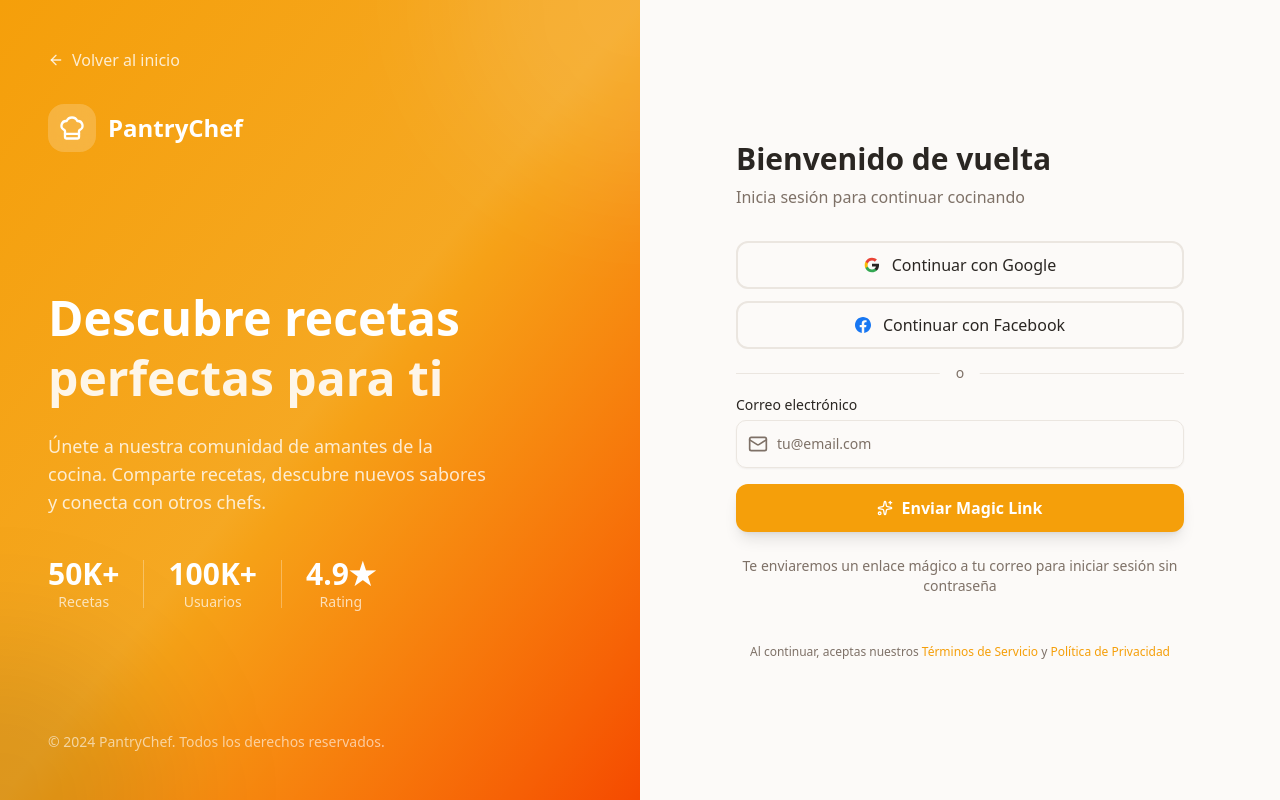
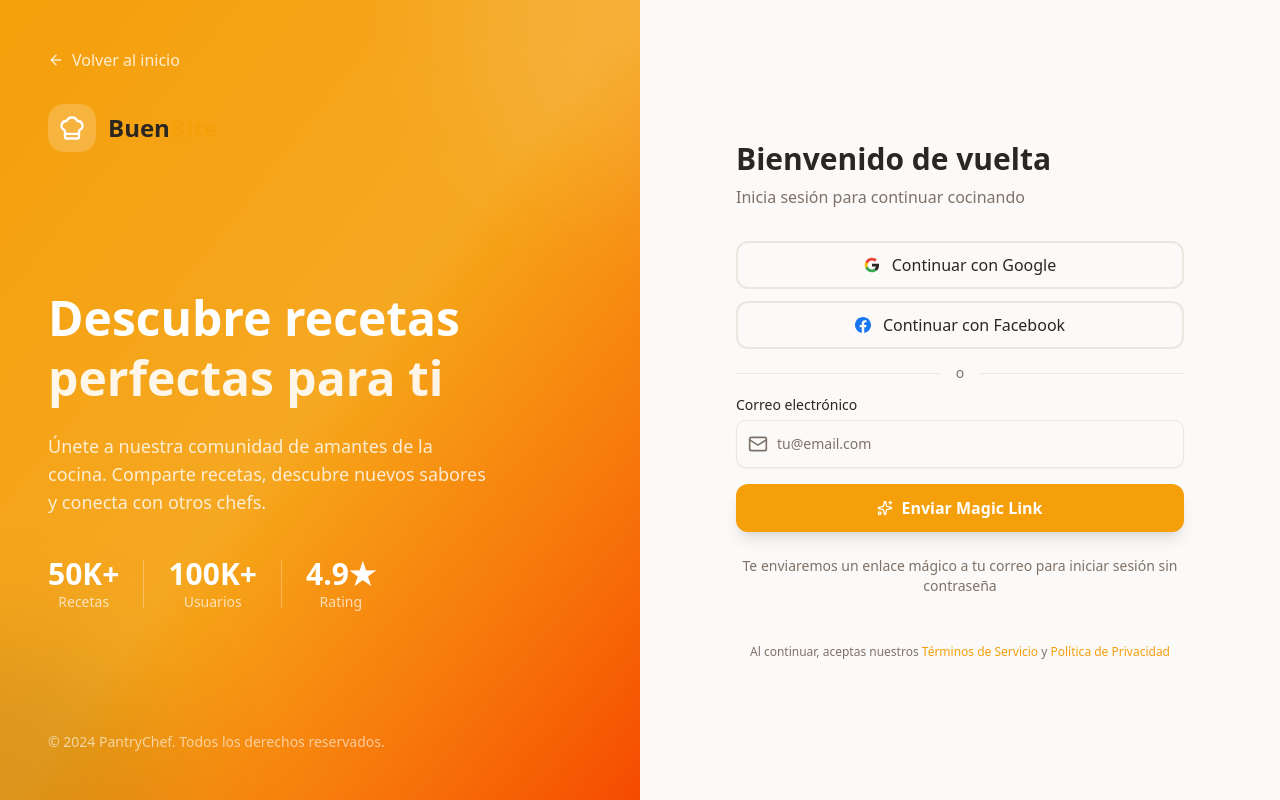
Before and after one commit to IsmaelP001/BuenBite, a Next.js app in the folder web/: page /auth/signin in a window 1280 px wide. Built offline with nearby package versions, Linux system fonts and the light colour scheme; no server answers.

Commit message:
ui corrected name on signin page, navbar and signin button link

```diff
--- a/web/app/auth/signin/page.tsx
+++ b/web/app/auth/signin/page.tsx
@@ -39,7 +39,9 @@ const Auth = () => {
             <div className="w-12 h-12 bg-white/20 backdrop-blur-sm rounded-2xl flex items-center justify-center">
               <ChefHat className="w-7 h-7 text-white" />
             </div>
-            <span className="text-2xl font-bold text-white">PantryChef</span>
+            <span className="font-display text-2xl font-bold">
+              Buen<span className="text-primary">Bite</span>
+            </span>{" "}
           </div>
         </div>
 
@@ -107,7 +109,7 @@ const Auth = () => {
               <div className="space-y-3">
                 <Button
                   onClick={async () => {
-                   await signInWith('google')
+                    await signInWith("google");
                   }}
                   variant="outline"
                   className="w-full h-12 text-base font-medium gap-3 hover:bg-secondary/80 transition-all"
--- a/web/components/Footer.tsx
+++ b/web/components/Footer.tsx
@@ -228,7 +228,7 @@ const Footer = () => {
             <div className="container py-6">
               <div className="flex flex-col md:flex-row items-center justify-between gap-4">
                 <p className="text-sm text-muted-foreground text-center md:text-left">
-                  © {new Date().getFullYear()} KitchenCraft. Todos los derechos
+                  © {new Date().getFullYear()} BuenBite. Todos los derechos
                   reservados.
                 </p>
                 <div className="flex flex-wrap items-center justify-center gap-4 md:gap-6">
--- a/web/components/Navbar.tsx
+++ b/web/components/Navbar.tsx
@@ -346,7 +346,7 @@ const MobileSidebar = ({ onClose }: { onClose: () => void }) => {
       {/* Footer Actions */}
       <div className="border-t border-border p-4 space-y-3">
         <Button variant="hero" className="w-full" asChild>
-          <Link href="/auth" onClick={onClose}>
+          <Link href="/auth/signin" onClick={onClose}>
             <User className="h-4 w-4 mr-2" />
             Iniciar Sesión
           </Link>
```
